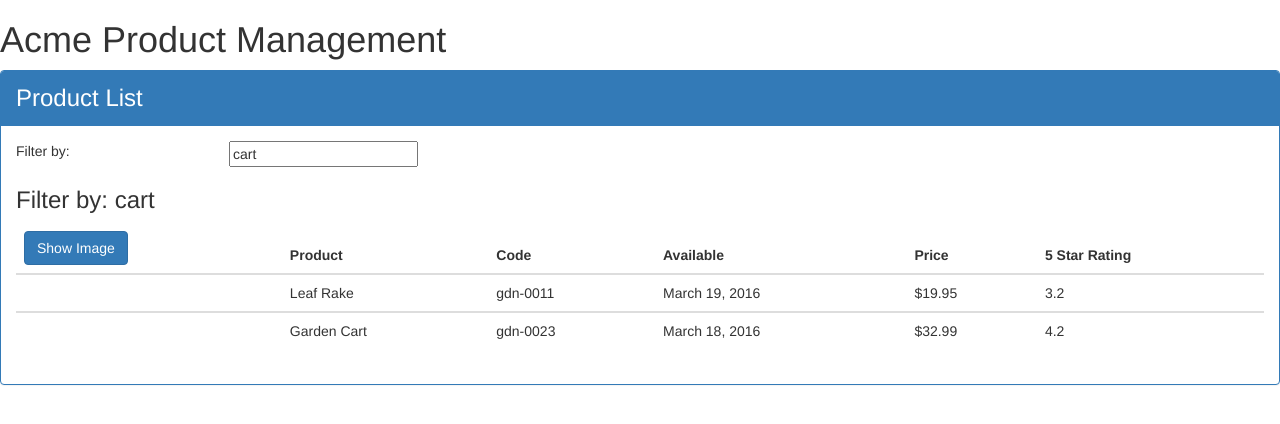
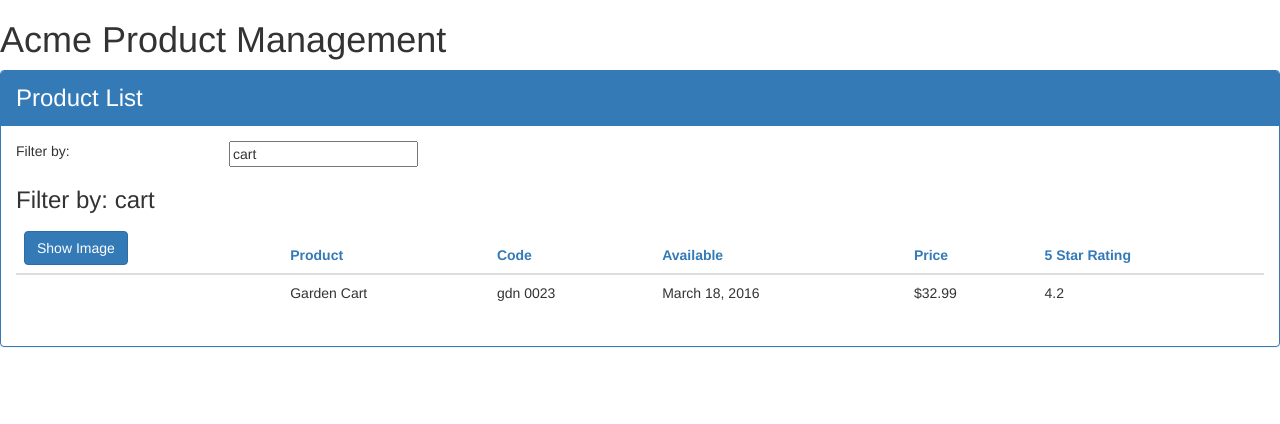
Before and after one commit to jacknehme/angular-getting-started, an Angular app in the folder APM/: page / in a window 1280 px wide. Shown: the top 424 px of the page. Built offline with nearby package versions, Linux system fonts and the light colour scheme.

Commit message:
More on components

```diff
--- a/APM/src/app/app.module.ts
+++ b/APM/src/app/app.module.ts
@@ -4,12 +4,13 @@
 
 import { AppComponent } from './app.component';
 import { ProductListComponent } from './products/product-list.component';
-
+import { ConvertToSpacesPipe } from './shared/convert-to-spaces.pipe';
 
 @NgModule({
   declarations: [
     AppComponent,
-    ProductListComponent
+    ProductListComponent,
+    ConvertToSpacesPipe
   ],
   imports: [
     BrowserModule,
--- /dev/null
+++ b/APM/src/app/products/product-list.component.css
@@ -0,0 +1,3 @@
+thead {
+    color: #337AB7
+}
--- a/APM/src/app/products/product-list.component.html
+++ b/APM/src/app/products/product-list.component.html
@@ -22,7 +22,7 @@
                         <th>
                             <button class="btn btn-primary"
                                     (click)='toggleImage()'>
-                                    {{showImage ? 'Hide' : 'Show' }} Image</button>
+                                    {{ showImage ? 'Hide' : 'Show' }} Image</button>
                         </th>
                         <th>Product</th>
                         <th>Code</th>
@@ -31,7 +31,7 @@
                         <th>5 Star Rating</th>
                     </tr>
                 </thead>
-                <tbody *ngFor="let product of products">
+                <tbody *ngFor="let product of filterProducts">
                     <tr>
                         <td>
                             <img *ngIf='showImage'
@@ -40,11 +40,11 @@
                                  [style.width.px]='imageWidth'
                                  [style.margin.px]='imageMargin'>
                         </td>
-                        <td>{{product.productName}}</td>
-                        <td>{{product.productCode | lowercase}}</td>
-                        <td>{{product.releaseDate}}</td>
-                        <td>{{product.price | currency:'USD':true:'1.2-2'}}</td>
-                        <td>{{product.starRating}}</td>
+                        <td>{{ product.productName }}</td>
+                        <td>{{ product.productCode | lowercase | convertToSpaces:'-' }}</td>
+                        <td>{{ product.releaseDate }}</td>
+                        <td>{{ product.price | currency:'USD':true:'1.2-2' }}</td>
+                        <td>{{ product.starRating }}</td>
                     </tr>
                 </tbody>
             </table>
--- a/APM/src/app/products/product-list.component.ts
+++ b/APM/src/app/products/product-list.component.ts
@@ -1,18 +1,30 @@
-import { Component } from '@angular/core';
+import { Component, OnInit } from '@angular/core';
+import { IProduct } from './product';
 
 @Component({
     selector: 'pm-product',
-    templateUrl: './product-list.component.html'
+    templateUrl: './product-list.component.html',
+    styleUrls: ['./product-list.component.css']
 })
 
-export class ProductListComponent {
+export class ProductListComponent implements OnInit {
+    filterProducts: IProduct[];
     pageTitle: string = 'Product List';
     imageWidth: number = 50;
     imageMargin: number = 2;
     showImage: boolean = false;
-    listFilter: string = 'cart';
+    message: string;
 
-    products: any[] = [ {
+    _listFilter: string;
+    get listFilter(): string {
+        return this._listFilter;
+    }
+    set listFilter(value: string){
+        this._listFilter = value;
+        this.filterProducts = this.listFilter ? this.performFilter(this.listFilter) : this.products;
+    }
+
+    products: IProduct[] = [ {
         "productId": 1,
         "productName": "Leaf Rake",
         "productCode": "GDN-0011",
@@ -33,7 +45,28 @@
         "imageUrl": "http://openclipart.org/image/300px/svg_to_png/58471/garden_cart.png"
     }];
 
+    constructor() {
+        this.filterProducts = this.products;
+        this.listFilter = 'cart';
+    }
+
+    performFilter(filterBy: string): IProduct[] {
+        filterBy = filterBy.toLocaleLowerCase();
+        let arrProd = this.products.filter((product: IProduct) => {
+            return product.productName.toLocaleLowerCase().indexOf(filterBy) !== -1;
+        });
+        return arrProd;
+    }
+
     toggleImage():void {
         this.showImage = !this.showImage;
     }
+
+    onRatingClicked(message: string): void {
+        this.message = message;
+    }
+
+    ngOnInit():void {
+        console.log('In OnInit');
+    }
 }
--- /dev/null
+++ b/APM/src/app/products/product.ts
@@ -0,0 +1,10 @@
+export interface IProduct {
+    productId: number;
+    productName: string;
+    productCode: string;
+    releaseDate: string;
+    price: number;
+    description: string;
+    starRating: number;
+    imageUrl: string;
+}
--- /dev/null
+++ b/APM/src/app/shared/convert-to-spaces.pipe.ts
@@ -0,0 +1,11 @@
+import { Pipe, PipeTransform } from '@angular/core';
+
+@Pipe({
+    name: 'convertToSpaces'
+})
+
+export class ConvertToSpacesPipe implements PipeTransform {
+    transform(value: string, character: string): string {
+        return value.replace(character, ' ');
+    }
+}
```
